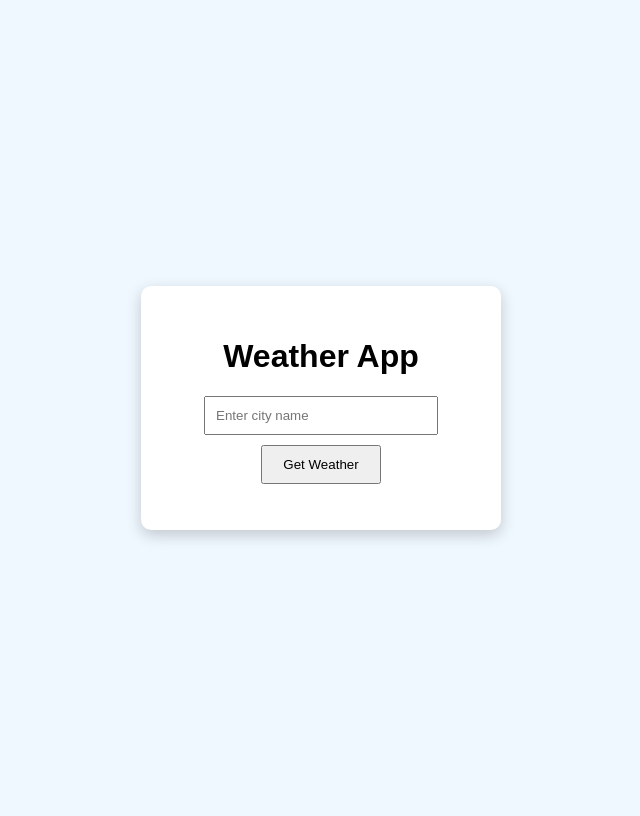
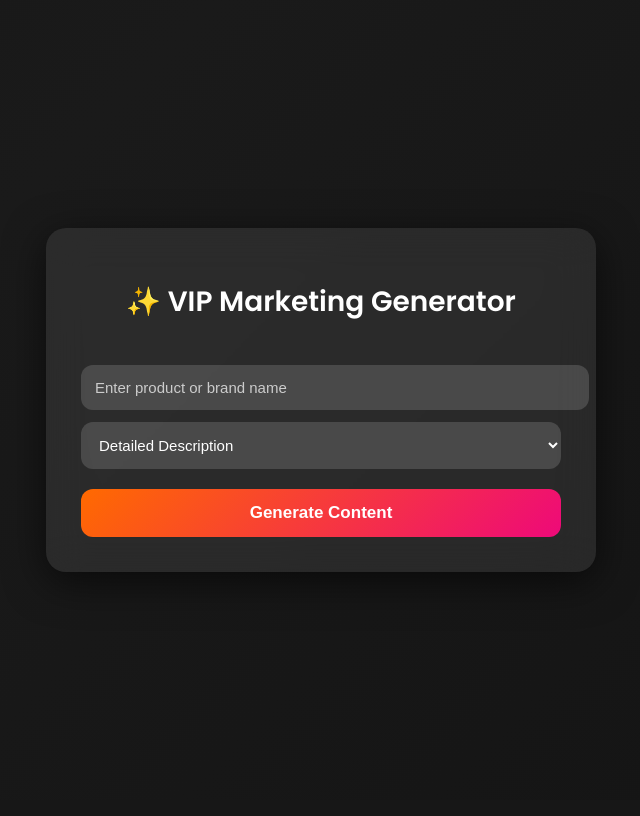
Before and after one commit to mianzain-coder/Final-Year-Project, a Flask app: page / in a window 1280 px wide. Shown: the whole page, without its empty margins (319-959 px from the left). After the commit the page ends 572 px from the top, so only its background shows below. Run offline with Flask 3, Linux system fonts and the light colour scheme.

Commit message:
Final year project done

```diff
--- a/App.py
+++ b/App.py
@@ -1,47 +1,79 @@
-from flask import Flask, render_template, request, jsonify
-import requests
-from datetime import datetime
+from flask import Flask, request, jsonify, render_template
+import random
 
 app = Flask(__name__)
 
-API_KEY = "ea06db0c76734a4f92f113157251411"
+# -------------------- SHORT TEMPLATES --------------------
+short_templates = [
+    "Get {product} today and enjoy amazing benefits!",
+    "Introducing {product} – your next big upgrade!",
+    "{product} is all you need for a better experience!"
+]
 
+# -------------------- LONG TEMPLATES --------------------
+long_templates = [
+    "{product} brings a refreshing blend of quality, comfort, and performance — designed for people who want more value with less effort. Every detail has been crafted to make your daily experience smoother, smarter and noticeably better.",
+    "If you're looking for reliability and modern ease in one place, {product} is built just for you. Its refined design, practical features, and user-friendly experience make it the perfect everyday choice for anyone who values quality.",
+    "With {product}, every moment becomes more convenient, more enjoyable and more meaningful. It delivers comfort, performance and a touch of innovation that makes your routine feel elevated without adding effort.",
+    "{product} is not just a product — it’s a statement of style, efficiency and long-lasting performance. Designed with precision and built to impress, it offers the perfect balance between practicality and elegance.",
+    "Experience the refined simplicity of {product}. Thoughtfully created to match your lifestyle, it blends innovation with comfort and delivers a polished experience that makes a real difference in your everyday routine."
+]
 
-@app.route("/")
-def index():
-    return render_template("index.html")
+# -------------------- CAPTIONS --------------------
+captions_templates = [
+    "Level up with {product}! 🚀🔥",
+    "Your vibe needs {product} 💫",
+    "Experience the magic of {product} ✨"
+]
 
+# -------------------- HASHTAGS --------------------
+hashtags_templates = [
+    "#{product} #TrendingNow #MustHave #Viral #BestChoice #TopRated",
+    "#{product} #NewLaunch #Innovation #TechLife #DailyUse"
+]
 
-@app.route("/weather", methods=["POST"])
-def weather():
-    city = request.form.get("city")
-    if not city:
-        return jsonify({"error": "Please enter a city name."})
+# -------------------- SLOGANS --------------------
+slogan_templates = [
+    "{product}: Make Every Moment Count",
+    "{product}: Feel the Difference",
+    "{product}: Designed For You"
+]
 
-    url = f"http://api.weatherapi.com/v1/current.json?key={API_KEY}&q={city}&aqi=yes"
-    response = requests.get(url)
-    data = response.json()
+# -------------------- AD COPY --------------------
+adcopy_templates = [
+    "Upgrade your life with {product} — grab it today and feel the change!",
+    "{product} is here! Don’t miss out on the best deal of the year!"
+]
 
-    if "error" in data:
-        return jsonify({"error": data["error"]["message"]})
+@app.route('/')
+def home():
+    return render_template('index.html')
 
-    now = datetime.now()
-    day = now.strftime("%A")  # e.g., Monday
-    date = now.strftime("%d %B %Y")  # e.g., 14 November 2025
+@app.route('/generate', methods=['POST'])
+def generate():
+    data = request.json
+    product = data.get('product', '')
+    feature = data.get('feature', '')
 
-    weather_data = {
-        "location": f"{data['location']['name']}, {data['location']['country']}",
-        "temperature_c": data["current"]["temp_c"],
-        "condition": data["current"]["condition"]["text"],
-        "icon": data["current"]["condition"]["icon"],
-        "humidity": data["current"]["humidity"],
-        "wind_kph": data["current"]["wind_kph"],
-        "day": day,
-        "date": date
-    }
+    if not product:
+        return jsonify({"error": "Product name is required"}), 400
 
-    return jsonify(weather_data)
+    if feature == "short":
+        content = random.choice(short_templates).format(product=product)
+    elif feature == "long":
+        content = random.choice(long_templates).format(product=product)
+    elif feature == "caption":
+        content = random.choice(captions_templates).format(product=product)
+    elif feature == "hashtag":
+        content = random.choice(hashtags_templates).format(product=product)
+    elif feature == "slogan":
+        content = random.choice(slogan_templates).format(product=product)
+    elif feature == "adcopy":
+        content = random.choice(adcopy_templates).format(product=product)
+    else:
+        content = "Invalid feature selected."
 
+    return jsonify({"content": content})
 
-if __name__ == "__main__":
+if __name__ == '__main__':
     app.run(debug=True)
--- a/templates/index.html
+++ b/templates/index.html
@@ -3,63 +3,196 @@
 <head>
 <meta charset="UTF-8">
 <meta name="viewport" content="width=device-width, initial-scale=1.0">
-    <title>Weather App</title>
-    <link rel="stylesheet" href="{{ url_for('static', filename='style.css') }}">
+<title>VIP Marketing Content Generator</title>
+
+<link href="https://fonts.googleapis.com/css2?family=Poppins:wght@300;400;600&display=swap" rel="stylesheet">
+
+<style>
+    body {
+        font-family: 'Poppins', sans-serif;
+        margin: 0;
+        padding: 0;
+        height: 100vh;
+        display: flex;
+        justify-content: center;
+        align-items: center;
+        background: linear-gradient(-45deg, #0f0f0f, #1a1a1a, #0f0f0f, #111111);
+        background-size: 400% 400%;
+        animation: gradientBG 15s ease infinite;
+    }
+
+    @keyframes gradientBG {
+        0% { background-position: 0% 50%; }
+        50% { background-position: 100% 50%; }
+        100% { background-position: 0% 50%; }
+    }
+
+    .card {
+        width: 480px;
+        padding: 35px;
+        background: rgba(255, 255, 255, 0.08);
+        backdrop-filter: blur(20px);
+        border-radius: 20px;
+        box-shadow: 0 10px 40px rgba(0, 0, 0, 0.6);
+        animation: fadeIn 1s ease;
+    }
+
+    @keyframes fadeIn {
+        from { opacity: 0; transform: translateY(20px); }
+        to { opacity: 1; transform: translateY(0); }
+    }
+
+    h1 {
+        color: #fff;
+        text-align: center;
+        font-weight: 600;
+        margin-bottom: 30px;
+        font-size: 28px;
+    }
+
+    input, select {
+        width: 100%;
+        padding: 14px;
+        margin-top: 12px;
+        border-radius: 12px;
+        border: none;
+        outline: none;
+        background: rgba(255, 255, 255, 0.15);
+        color: #fff;
+        font-size: 15px;
+        transition: 0.3s;
+    }
+
+    input::placeholder {
+        color: #ccc;
+    }
+
+    input:focus, select:focus {
+        background: rgba(255, 255, 255, 0.25);
+        box-shadow: 0 0 15px rgba(255,255,255,0.2);
+    }
+
+    select {
+        cursor: pointer;
+    }
+
+    button {
+        width: 100%;
+        padding: 14px;
+        margin-top: 20px;
+        border-radius: 12px;
+        border: none;
+        background: linear-gradient(135deg, #ff6a00, #ee0979);
+        color: #fff;
+        font-size: 17px;
+        font-weight: bold;
+        cursor: pointer;
+        transition: 0.3s;
+    }
+
+    button:hover {
+        opacity: 0.9;
+        transform: scale(1.04);
+        box-shadow: 0 0 15px rgba(255, 106, 0, 0.5);
+    }
+
+    #resultBox {
+        width: 100%;
+        margin-top: 25px;
+        padding: 18px;
+        background: linear-gradient(135deg, #1f1c2c, #928dab);
+        color: #fff;
+        border-radius: 14px;
+        display: none;
+        font-size: 15px;
+        line-height: 1.6;
+        white-space: pre-line;
+        position: relative;
+        box-shadow: 0 8px 25px rgba(0,0,0,0.3);
+    }
+
+    #copyBtn {
+        position: absolute;
+        top: 12px;
+        right: 12px;
+        padding: 6px 10px;
+        background: rgba(255,255,255,0.2);
+        border: none;
+        border-radius: 6px;
+        color: #fff;
+        cursor: pointer;
+        font-size: 12px;
+        transition: 0.3s;
+    }
+
+    #copyBtn:hover {
+        background: rgba(255,255,255,0.35);
+    }
+
+    @media(max-width: 520px){
+        .card { width: 90%; padding: 25px; }
+        h1 { font-size: 24px; }
+        button, input, select { font-size: 14px; padding: 12px; }
+    }
+</style>
 </head>
+
 <body>
-    <div class="container">
-        <h1>Weather App</h1>
-        <form id="weatherForm">
-            <input type="text" id="city" placeholder="Enter city name" required>
-            <button type="submit">Get Weather</button>
-        </form>
 
-        <div id="result" class="hidden">
-            <h2 id="location"></h2>
-            <p id="dayDate"></p>
-            <img id="icon" src="" alt="Weather Icon">
-            <p><strong>Temperature:</strong> <span id="temperature"></span> °C</p>
-            <p><strong>Condition:</strong> <span id="condition"></span></p>
-            <p><strong>Humidity:</strong> <span id="humidity"></span>%</p>
-            <p><strong>Wind Speed:</strong> <span id="wind"></span> kph</p>
+<div class="card">
+    <h1>✨ VIP Marketing Generator</h1>
+
+    <input type="text" id="product" placeholder="Enter product or brand name">
+
+    <select id="feature">
+        <option value="long">Detailed Description</option>
+        <option value="caption">Social Media Caption</option>
+        <option value="hashtag">Hashtags</option>
+        <option value="slogan">Catchy Tagline</option>
+        <option value="short">Quick Line</option>
+        <option value="adcopy">Ad Copy</option>
+    </select>
+
+    <button onclick="generate()">Generate Content</button>
+
+    <div id="resultBox">
+        <button id="copyBtn" onclick="copyText()">Copy</button>
+        <div id="resultText"></div>
     </div>
-        <p id="error" class="error"></p>
 </div>
 
 <script>
-        const form = document.getElementById('weatherForm');
-        const resultDiv = document.getElementById('result');
-        const errorDiv = document.getElementById('error');
+async function generate() {
+    const product = document.getElementById("product").value;
+    const feature = document.getElementById("feature").value;
 
-        form.addEventListener('submit', async (e) => {
-            e.preventDefault();
-            const city = document.getElementById('city').value;
-            errorDiv.textContent = '';
-            resultDiv.classList.add('hidden');
+    if (!product.trim()) {
+        alert("Please enter a product name.");
+        return;
+    }
 
-            const formData = new FormData();
-            formData.append('city', city);
-
-            const response = await fetch('/weather', {
-                method: 'POST',
-                body: formData
+    const res = await fetch("/generate", {
+        method: "POST",
+        headers: { "Content-Type": "application/json" },
+        body: JSON.stringify({ product: product, feature: feature })
     });
 
-            const data = await response.json();
+    const data = await res.json();
 
-            if (data.error) {
-                errorDiv.textContent = data.error;
-            } else {
-                document.getElementById('location').textContent = data.location;
-                document.getElementById('dayDate').textContent = `${data.day}, ${data.date}`;
-                document.getElementById('temperature').textContent = data.temperature_c;
-                document.getElementById('condition').textContent = data.condition;
-                document.getElementById('humidity').textContent = data.humidity;
-                document.getElementById('wind').textContent = data.wind_kph;
-                document.getElementById('icon').src = data.icon;
-                resultDiv.classList.remove('hidden');
+    const resultBox = document.getElementById("resultBox");
+    const resultText = document.getElementById("resultText");
+
+    resultBox.style.display = "block";
+    resultText.innerText = data.content;
 }
+
+function copyText() {
+    const resultText = document.getElementById("resultText").innerText;
+    navigator.clipboard.writeText(resultText).then(() => {
+        alert("Copied to clipboard!");
     });
+}
 </script>
+
 </body>
 </html>
```
Lines whose indentation alone changed are shown as unchanged.
